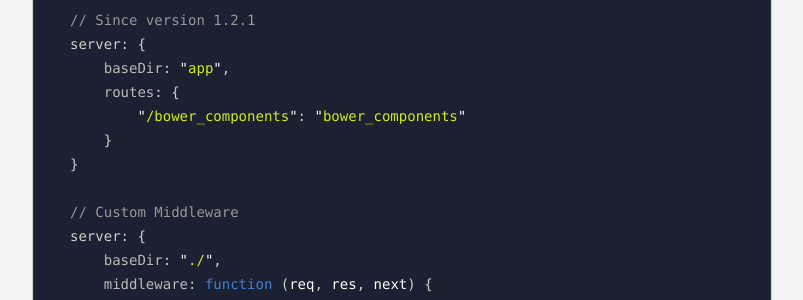
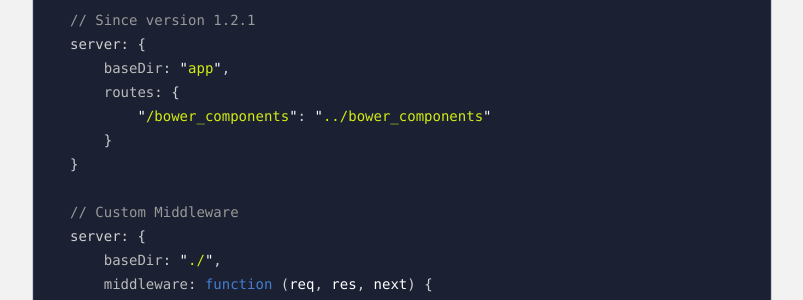
Before and after one commit to susoko/browser-sync-website, a Jekyll site: the page built from docs/options.md, in a window 1280 px wide and 900 px high, scrolled down 2455 px. Shown: the part 152-452 px from the top of the window, without its empty margins (238-1041 px from the left). Built offline with Jekyll 4.4.1, drawn with Linux system fonts in a browser that asks for light colours.

Commit message:
Update docs for 1.5.1

```diff
--- a/docs/options.md
+++ b/docs/options.md
@@ -104,7 +104,7 @@ server: {
 server: {
     baseDir: "app",
     routes: {
-        "/bower_components": "bower_components"
+        "/bower_components": "../bower_components"
     }
 }
 
```
